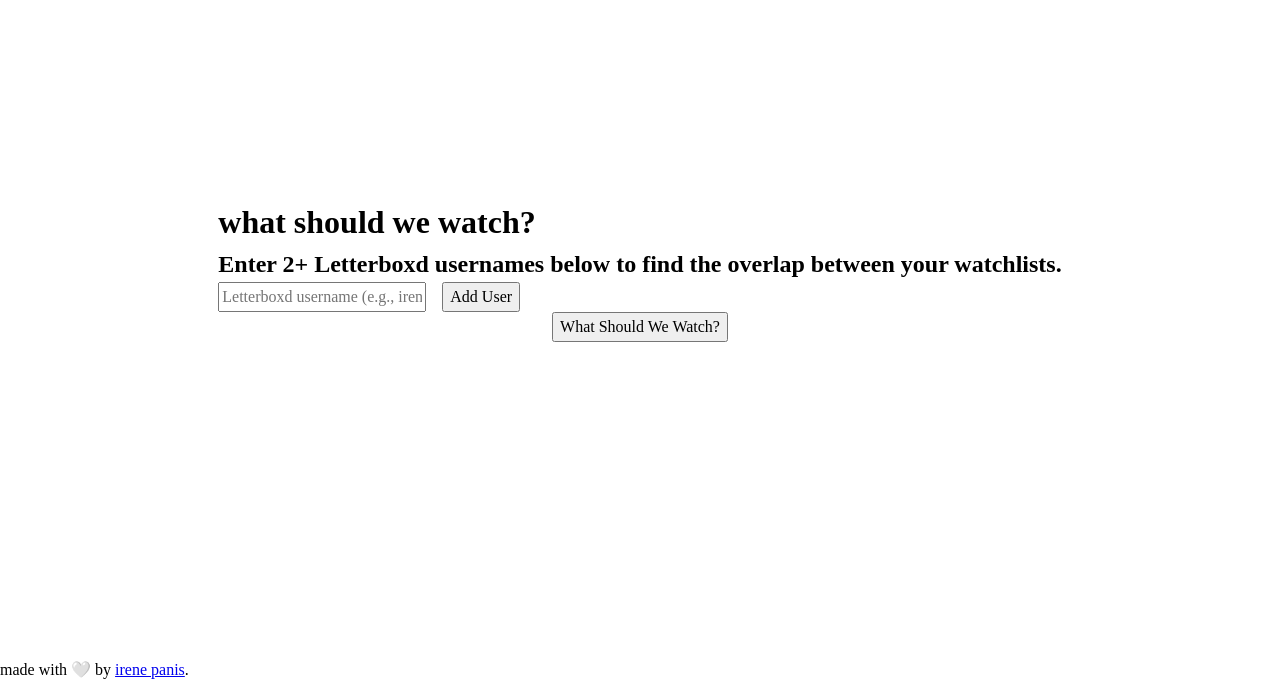
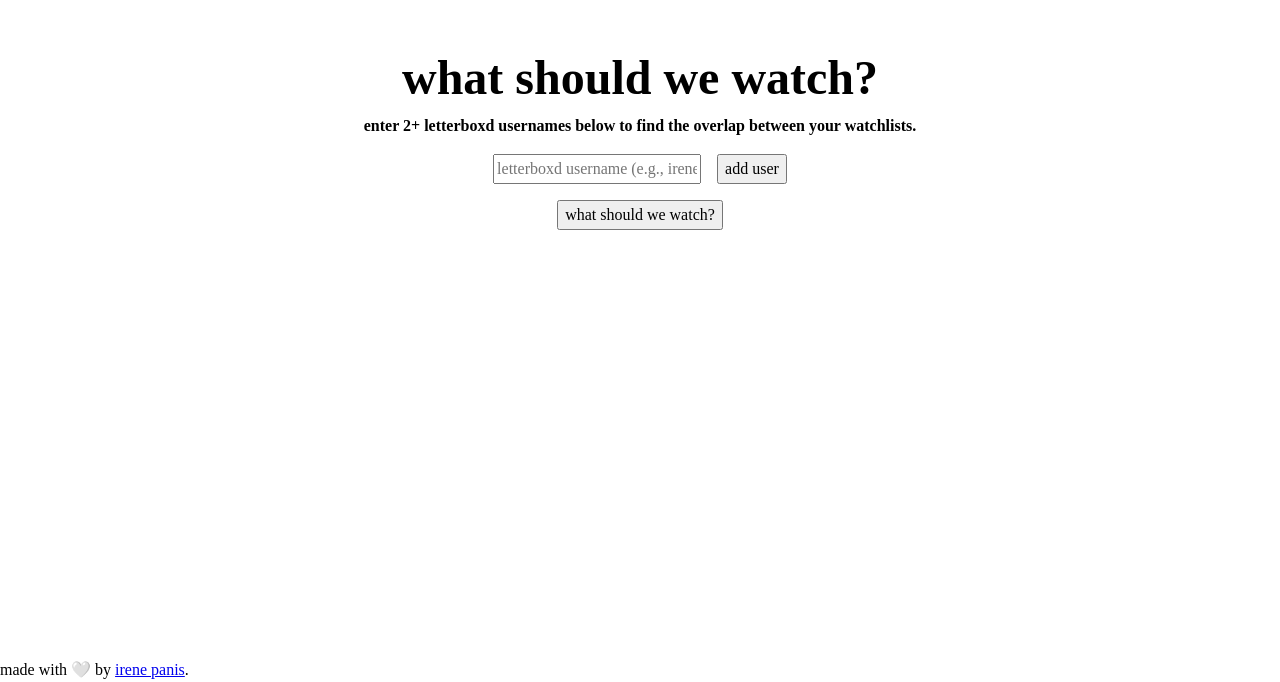
Before and after one commit to irene-panis/whatshouldwewatch, a React (Vite) app in the folder client/: page / in a window 1280 px wide. Shown: the part 118-800 px from the top of the page. Built offline with nearby package versions, Linux system fonts and the light colour scheme.

Commit message:
center all other content, make lowercase and tweak positioning

```diff
--- a/client/src/App.css
+++ b/client/src/App.css
@@ -1,3 +1,7 @@
+body {
+  font-size: 16px;
+}
+
 div#root {
   display: flex;
   flex-direction: column;
@@ -8,6 +12,16 @@
   flex: 1;
   display: flex;
   flex-direction: column;
-  place-content: center;
-  margin: auto;
+  gap: 1em;
+  align-items: center;
+  text-align: center;
+  margin: 10em auto;
 }
+
+h1 {
+  font-size: 3em;
+}
+
+h2 {
+  font-size: 1em;
+}
--- a/client/src/App.jsx
+++ b/client/src/App.jsx
@@ -13,8 +13,10 @@
   return (
     <>
       <main>
-        <h1>what should we watch?</h1>
-        <h2>Enter 2+ Letterboxd usernames below to find the overlap between your watchlists.</h2>
+        <div className="text">
+          <h1>what should we watch?</h1>
+          <h2>Enter 2+ Letterboxd usernames below to find the overlap between your watchlists.</h2>
+        </div>
         <SearchBar usernames={usernames} setUsernames={setUsernames} onSubmit={handleSubmitUsers}/>
         {results && <Results results={results}/>}
       </main>
--- a/client/src/components/SearchBar/SearchBar.css
+++ b/client/src/components/SearchBar/SearchBar.css
@@ -9,5 +9,14 @@
 
 .bar-and-btn {
   display: flex;
+  justify-content: center;
   gap: 1em;
 }
+
+.bar-and-btn > div {
+  flex: 1;
+}
+
+input {
+  width: 100%;
+}
--- a/client/src/components/SearchBar/SearchBar.jsx
+++ b/client/src/components/SearchBar/SearchBar.jsx
@@ -41,7 +41,7 @@
           Add User
         </button>
       </div>
-      <Names usernames={usernames} onRemove={handleRemoveUser}/>
+      {usernames.length !== 0 && <Names usernames={usernames} onRemove={handleRemoveUser}/>}
       <SubmitUsers onSubmit={onSubmit}/>
     </>
   );
--- a/client/src/index.css
+++ b/client/src/index.css
@@ -57,6 +57,10 @@
   font: inherit;
 }
 
+* {
+  text-transform: lowercase;
+}
+
 /* Remove all animations and transitions for people that prefer not to see them */
 @media (prefers-reduced-motion: reduce) {
   html:focus-within {
```
